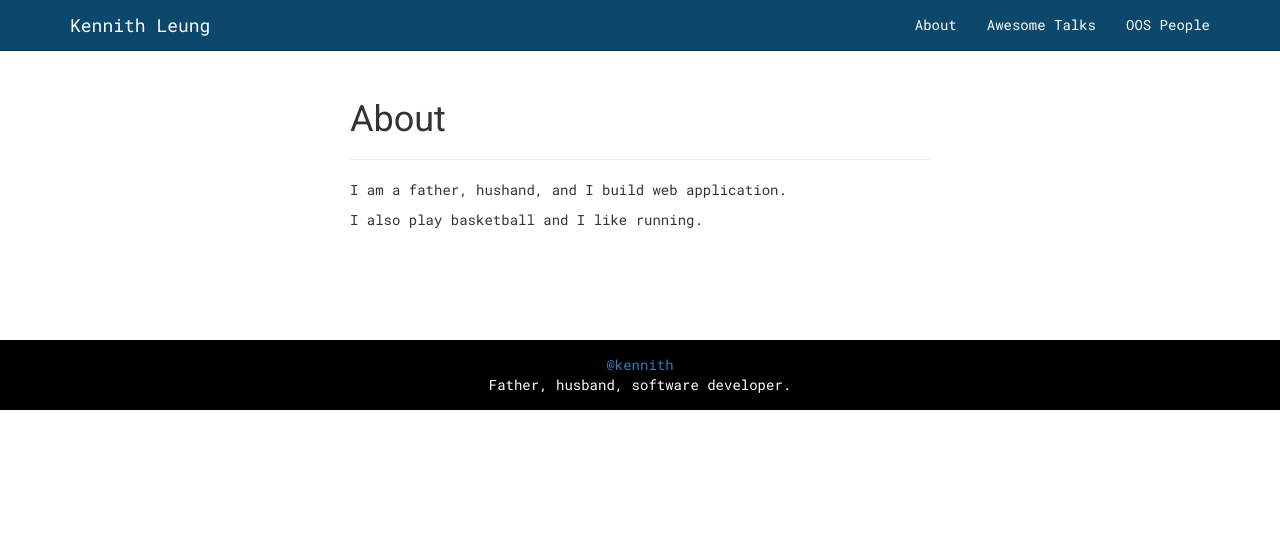
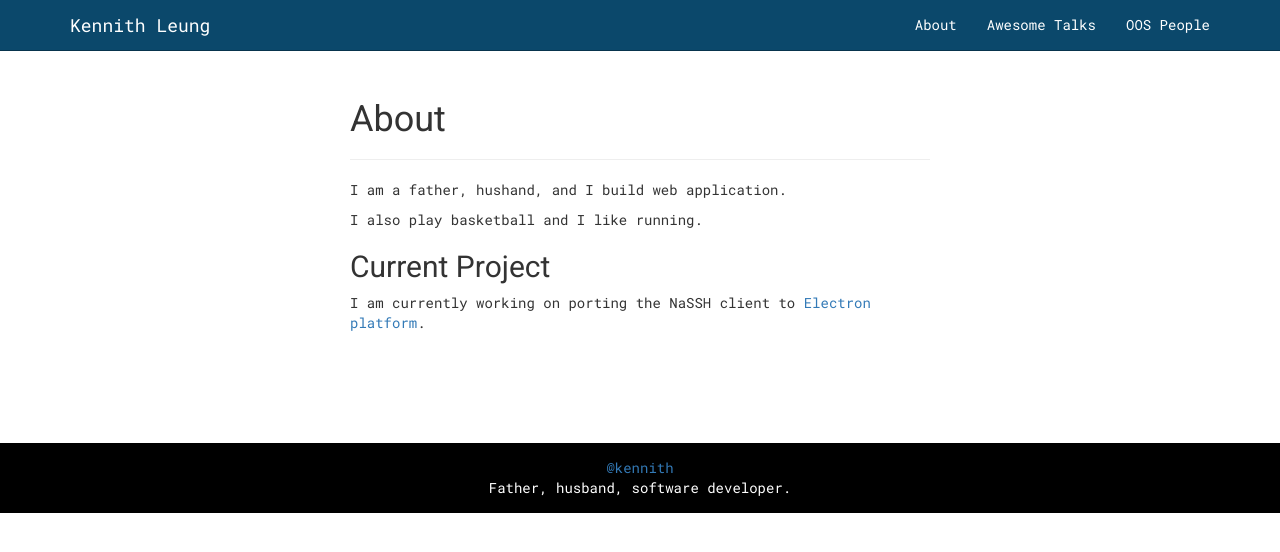
Before and after one commit to kennith/kennith.github.io, a Jekyll site: the page built from about.md, in a window 1280 px wide. Shown: the top 552 px of the page. Built offline with Jekyll 4.4.1, drawn with Linux system fonts in a browser that asks for light colours.

Commit message:
Add current project

```diff
--- a/about.md
+++ b/about.md
@@ -7,3 +7,7 @@ permalink: /about/
 I am a father, hushand, and I build web application.
 
 I also play basketball and I like running.
+
+## Current Project
+
+I am currently working on porting the NaSSH client to [Electron platform](https://github.com/kennith/electron-ssh).
```
